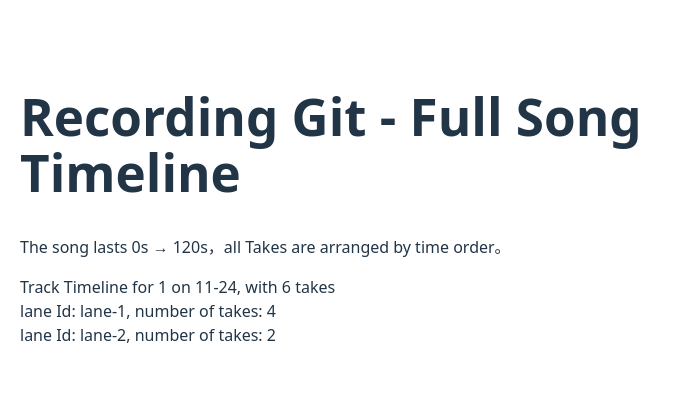
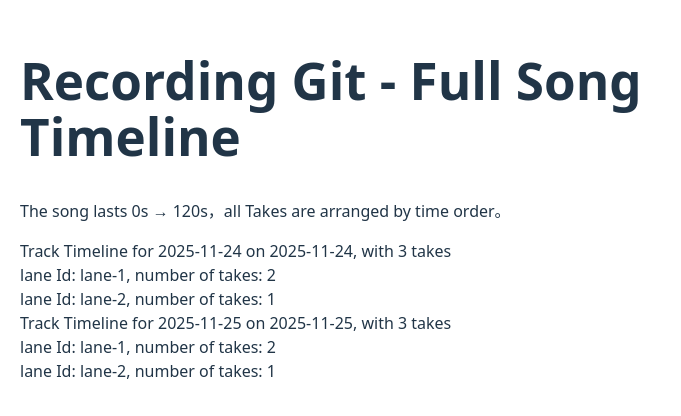
Before and after one commit to zhou98ch/music-git-frontend, a React (Vite) app in the folder music-git/: page / in a window 1280 px wide. Shown: the part 200-616 px from the top of the page, without its empty margins (0-681 px from the left). Built offline with nearby package versions, Linux system fonts and the light colour scheme.

Commit message:
mock TrackView component

```diff
--- a/music-git/src/App.tsx
+++ b/music-git/src/App.tsx
@@ -2,15 +2,23 @@
 
 import {mockTakes} from "./common/types";
 import { TrackView } from "./components/TrackView";
+import { groupTakesByTrack } from "./utils/helpers";
 function App() {
   const totalDurationSec = 120;
+  const tracks = groupTakesByTrack(mockTakes);
+  console.log("Grouped Takes by Track:", tracks);
   return (
     <div style={{ padding: 20, maxWidth: 800, margin: "0 auto" }}>
       <h1>Recording Git - Full Song Timeline</h1>
       <p>The song lasts 0s → {totalDurationSec}s，all Takes are arranged by time order。</p>
 
       {/* <FullTimeline totalDurationSec={totalDurationSec} takes={mockTakes} /> */}
-      <TrackView trackId="1" date="11-24" takes= {mockTakes} totalDurationSec={totalDurationSec}></TrackView>
+      {/* <TrackView trackId="1" date="11-24" takes= {mockTakes} totalDurationSec={totalDurationSec}></TrackView> */}
+      {
+        Object.entries(tracks).map(([trackId, takes])=> (
+          <TrackView trackId={trackId} date={trackId} takes= {takes} totalDurationSec={totalDurationSec}></TrackView>
+        ))
+      }
     </div>
   );
 }
```
